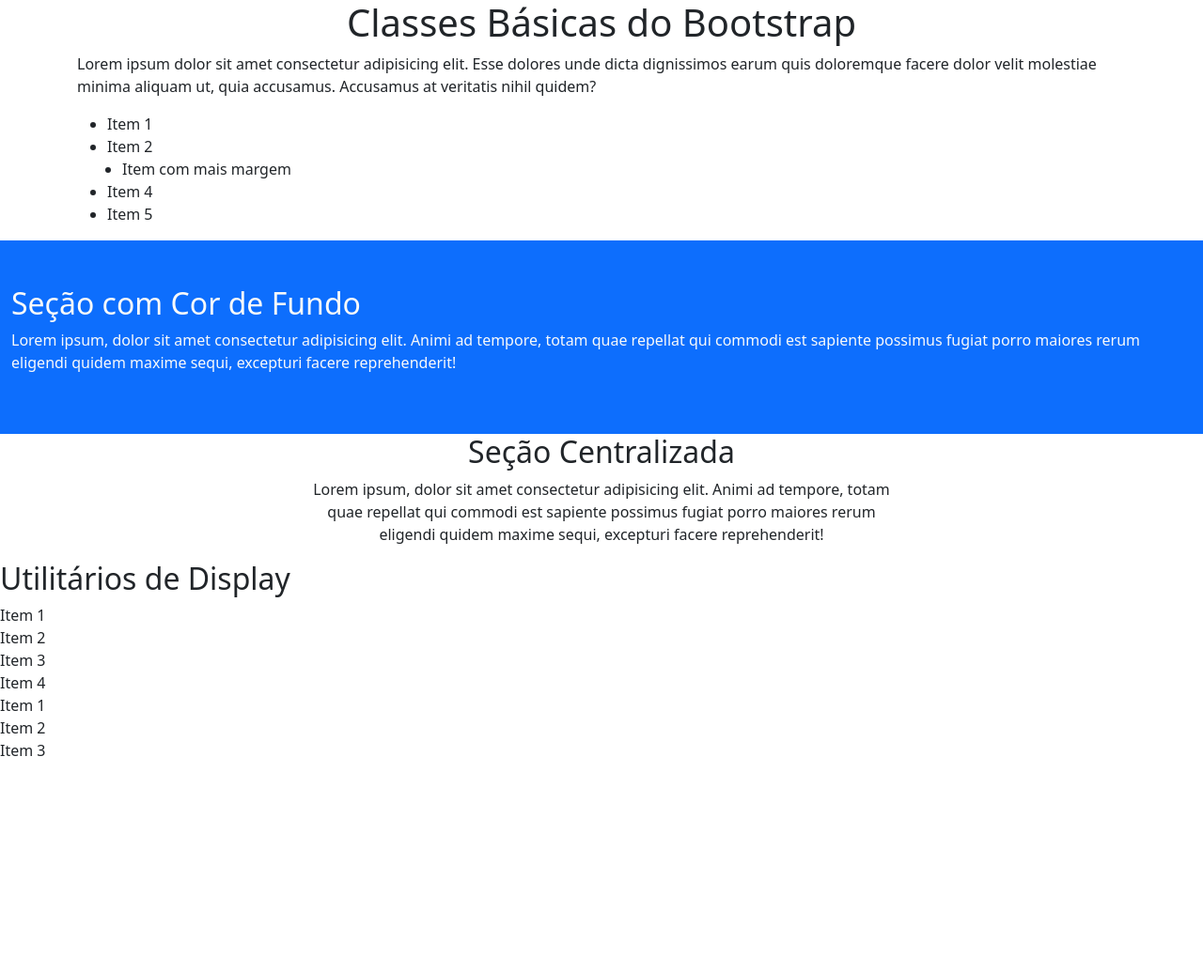
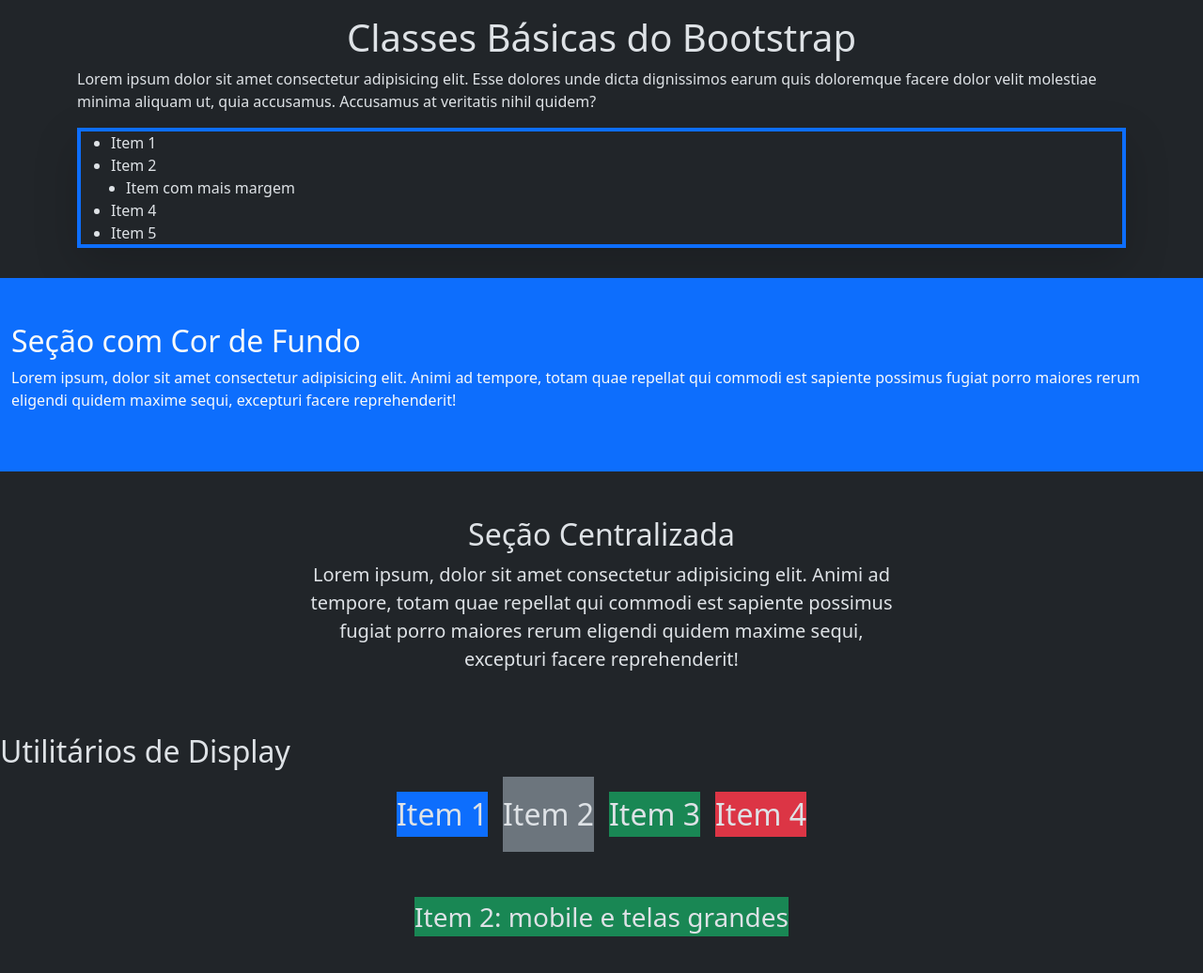
Before and after one commit to kaiobrl/bootstrapesass, a plain HTML site: page 03-classes-utilitarias/index.html in a window 1280 px wide. Shown: the whole page at 94% size. Before the commit the page ends 811 px from the top, so only its background shows below. Drawn offline with nearby package versions, Linux system fonts and the light colour scheme.

Commit message:
Componentes do Bootstrap

```diff
--- a/03-classes-utilitarias/index.html
+++ b/03-classes-utilitarias/index.html
@@ -1,5 +1,5 @@
 <!DOCTYPE html>
-<html lang="pt-br">
+<html lang="pt-br" data-bs-theme="dark">
 
 <head>
   <meta charset="UTF-8">
@@ -10,12 +10,12 @@
 </head>
 
 <body>
-  <main class="container">
+  <main class="container py-3">
     <h1 class="text-center">Classes Básicas do Bootstrap</h1>
     <p>Lorem ipsum dolor sit amet consectetur adipisicing elit. Esse dolores unde dicta dignissimos earum quis
       doloremque facere dolor velit molestiae minima aliquam ut, quia accusamus. Accusamus at veritatis nihil quidem?
     </p>
-    <ul>
+    <ul class="border border-primary border-4 rounded-0 shadow-lg">
       <li>Item 1</li>
       <li>Item 2</li>
       <li class="mx-3">Item com mais margem</li>
@@ -32,38 +32,39 @@
     </div>
   </section>
 
-  <section class="text-center mx-auto w-50">
+  <section class="text-center mx-auto w-50 py-5">
     <h2>Seção Centralizada</h2>
-    <p>Lorem ipsum, dolor sit amet consectetur adipisicing elit. Animi ad tempore, totam quae repellat qui commodi est
+    <p class="fs-5">Lorem ipsum, dolor sit amet consectetur adipisicing elit. Animi ad tempore, totam quae repellat qui
+      commodi est
       sapiente possimus fugiat porro maiores rerum eligendi quidem maxime sequi, excepturi facere reprehenderit!</p>
   </section>
 
-  <section>
+  <section class="min-vh-100">
     <div>
       <h2>Utilitários de Display</h2>
-      <div>
-        <div>
+      <div class="d-flex align-items-center justify-content-center gap-3 fs-2">
+        <div class="bg-primary">
           Item 1
         </div>
-        <div>
+        <div class="bg-secondary py-3">
           Item 2
         </div>
-        <div>
+        <div class="bg-success">
           Item 3
         </div>
-        <div>
+        <div class="bg-danger">
           Item 4
         </div>
       </div>
-      <div>
-        <div>
-          Item 1
+      <div class="d-flex justify-content-center gap-3 fs-3 mt-5">
+        <div class="bg-primary d-block d-md-none">
+          Item 1: apenas mobile
         </div>
-        <div>
-          Item 2
+        <div class="bg-success">
+          Item 2: mobile e telas grandes
         </div>
-        <div>
-          Item 3
+        <div class="bg-danger d-none d-xxl-block">
+          Item 3: apenas telas grandes
         </div>
       </div>
     </div>
```
